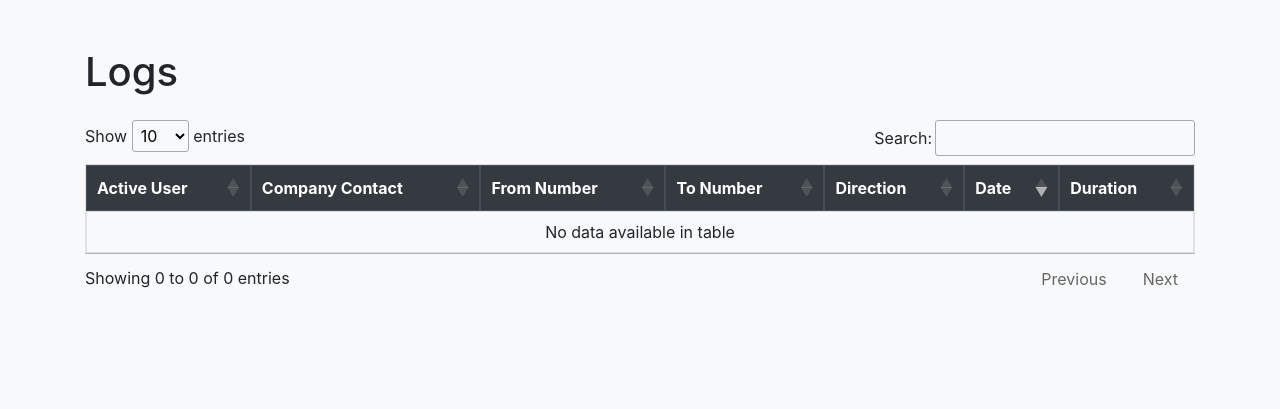
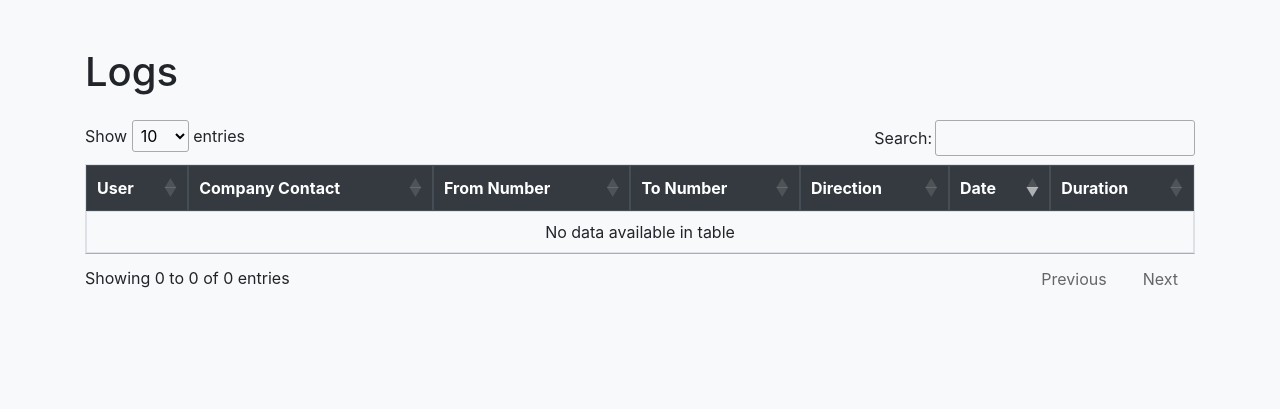
Before and after one commit to RohitSingh555/SIPGATE, a Django app: page /logs/ in a window 1280 px wide. Shown: the part 63-472 px from the top of the page. Run offline with Django 5.2, Linux system fonts and the light colour scheme; data that the repository does not hold is empty; some libraries are stand-ins or nearby versions.

Commit message:
Update Logs.html

```diff
--- a/Myapp/templates/Logs.html
+++ b/Myapp/templates/Logs.html
@@ -15,7 +15,7 @@
             <table class="table table-bordered table-hover" id="logsTable">
                 <thead class="thead-dark sticky-top">
                     <tr>
-                        <th>Active User</th>
+                        <th>User</th>
                         <th>Company Contact</th>
                         <th>From Number</th>
                         <th>To Number</th>
```
